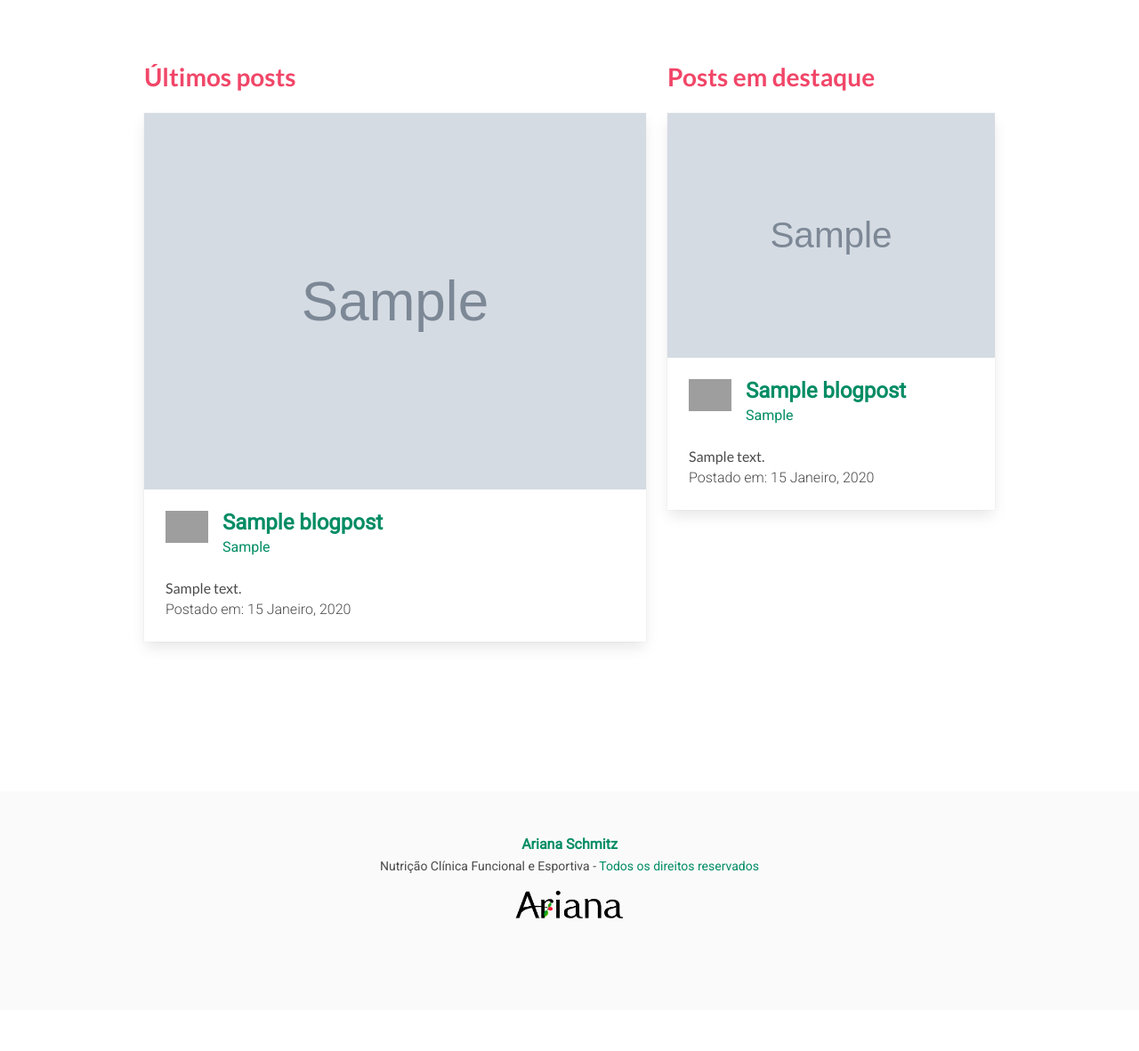
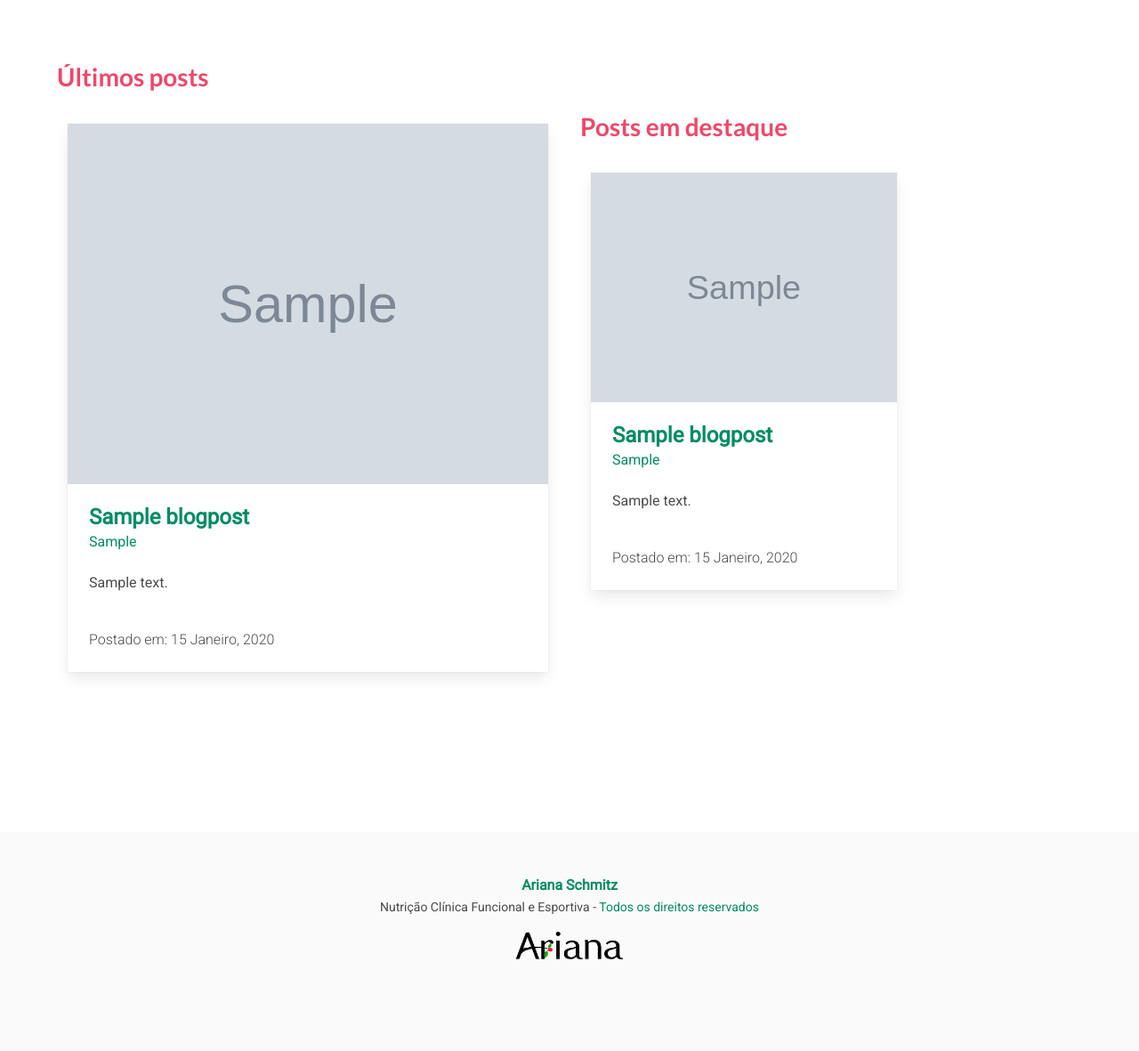
Before and after one commit to caioscm/arianaschmitz, a Django app: page /blog/ in a window 1280 px wide. Shown: the part 683-1864 px from the top of the page at 89% size. Before the commit the page ends 1715 px from the top, so only its background shows below. Run offline with Django 3.2, Linux system fonts and the light colour scheme; tables that the repository leaves empty hold one stand-in row (values such as "Sample post"); grey boxes marked "Sample" are stand-in pictures; some libraries are stand-ins or nearby versions; grey boxes are pictures that could not be loaded.

Commit message:
Alterando espaços e proporção de imagem.

```diff
--- a/templates/blog/blog-post.html
+++ b/templates/blog/blog-post.html
@@ -10,7 +10,7 @@
       <div class="container">
         <div class="columns">
           <div class="column is-8 is-offset-2">
-            <figure class="image is-16by9">
+            <figure class="image is-4by3">
               {% if postagem.image == '' or postagem.image == NULL %}
                 <img src="https://bulma.io/images/placeholders/1280x960.png" alt="Placeholder image">
               {% else %}
--- a/templates/blog/blog.html
+++ b/templates/blog/blog.html
@@ -4,8 +4,7 @@
 
 {% include 'partials/_menu.html' %}
 
-		<section class="bg-hero-3 hero is-large" style="background-image: url({% static 'img/imagem-receitas.jpg' %})">
-
+<section class="bg-hero-3 hero is-large" style="background-image: url({% static 'img/imagem-blog.jpg' %})">
 	<div class="hero-body">
 		<div class="container has-text-centered">
 			<h1 class="title is-1">
@@ -13,26 +12,18 @@
 			</h1>
 		</div>
 	 </div>
-
 </section>
 
 <section class="section is-large">
-
 	<div class="container">
-
-				<div class="columns">
-
-					<div class="column is-1"></div>
-
+		<div class="content has-text-left">
+			<h2>Últimos posts</h2>
+		</div>
+		<div class="columns is-7">
 			<div class="column is-6">
-						<div class="content has-text-left">
-
-							<h2>Últimos posts</h2>
-
-						</div>
 				{% if postagens %}
 				{% for postagem in postagens %}
-
+				<div class="column is-12 pb-4">
 					<div class="card">
 						<div class="card-image">
 							<figure class="image is-4by3">
@@ -45,18 +36,13 @@
 						</div>
 						<div class="card-content">
 							<div class="media">
-					<div class="media-left">
-					<figure class="image is-48x48">
-					<img src="https://bulma.io/images/placeholders/96x96.png" alt="Placeholder image">
-					</figure>
-					</div>
 								<div class="media-content">
 									<p class="title is-4"><a href="{% url 'blog-post' postagem.titulo %}">{{ postagem.titulo }}</a></p>
 									<p class="subtitle is-6">{{ postagem.assuntos }}</p>
 								</div>
 							</div>
-
-					<div class="content">{{ postagem.texto_postagem }}
+							<div class="content">
+								<p>{{ postagem.texto_postagem|truncatewords:35 }}</p>
 								<br>
 								<p class="has-text-weight-light py-2">Postado em: {{ postagem.data_postagem|date:"d F, Y" }}</p>
 								{% if postagem.data_postagem|date:"d F, Y" != postagem.data_modificacao|date:"d F, Y" %}
@@ -65,21 +51,18 @@
 							</div>
 						</div>
 					</div>
-
+				</div>
 				{% endfor %}
 				{% endif %}
 			</div>
 
 			<div class="column is-4">
-
 				<div class="content has-text-left">
-
 					<h2>Posts em destaque</h2>
-
 				</div>
-
 				{% if destaques %}
 				{% for destaque in destaques %}
+				<div class="column is-12">
 					<div class="card">
 						<div class="card-image">
 							<figure class="image is-4by3">
@@ -92,18 +75,13 @@
 						</div>
 						<div class="card-content">
 							<div class="media">
-					<div class="media-left">
-					<figure class="image is-48x48">
-					<img src="https://bulma.io/images/placeholders/96x96.png" alt="Placeholder image">
-					</figure>
-					</div>
 								<div class="media-content">
 									<p class="title is-4"><a href="{% url 'blog-post' destaque.titulo %}">{{ destaque.titulo }}</a></p>
 									<p class="subtitle is-6">{{ destaque.assuntos }}</p>
 								</div>
 							</div>
-
-					<div class="content">{{ destaque.texto_postagem }}
+							<div class="content">
+								<p>{{ destaque.texto_postagem|truncatewords:35 }}</p>
 								<br>
 								<p class="has-text-weight-light py-2">Postado em: {{ destaque.data_postagem|date:"d F, Y" }}</p>
 								{% if destaque.data_postagem|date:"d F, Y" != destaque.data_modificacao|date:"d F, Y" %}
@@ -112,25 +90,17 @@
 							</div>
 						</div>
 					</div>
+				</div>
 				{% endfor %}
 				{% endif %}
-
 			</div>
-
-					<div class="column is-1"></div>
-
 		</div>
-
 	</div>
-
 </section>
 
 <section class="section">
-
 	<div class="container">
-
 		<nav class="pagination is-centered" role="navigation" aria-label="pagination">
-
 			{% if postagens.has_other_pages %}
 				{% if postagens.has_previous %}
 				<a class="pagination-previous" href="?page={{postagens.previous_page_number}}">Anterior</a>
@@ -138,7 +108,6 @@
 				{% if postagens.has_next %}
 				<a class="pagination-next" href="?page={{postagens.next_page_number}}">Próxima</a>
 				{% endif %}
-
 				<ul class="pagination-list">
 				{% for pagina in postagens.paginator.page_range %}
 					{% if postagens.number == pagina %}
@@ -146,15 +115,11 @@
 					{% elif pagina > postagens.number|add:'-3' and pagina < postagens.number|add:'3' %}
 					<li><a class="pagination-link" href="?page={{pagina}}">{{ pagina }}</a></li>
 					{% endif %}
-
 				{% endfor %}
 				</ul>
-
 			{% endif %}
 		</nav>
-
 	</div>
-
 </section>
 
 
```
Lines whose indentation alone changed are shown as unchanged.
